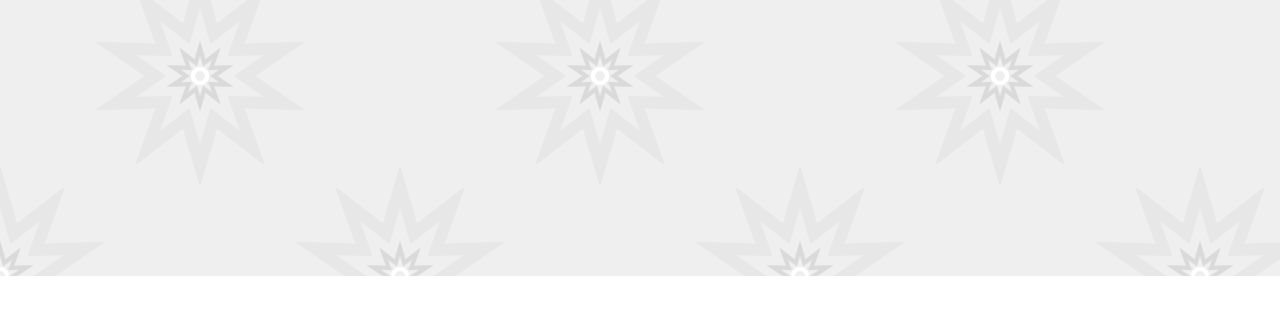
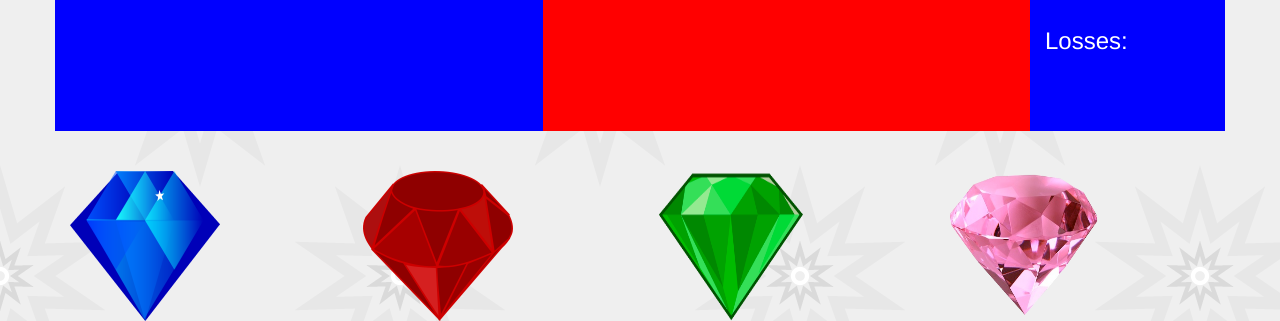
Before and after one commit to bmarti57/week-4-game, a plain HTML site: page index.html in a window 1280 px wide. Shown: the part 524-845 px from the top of the page. Before the commit the page ends 800 px from the top, so only its background shows below. Drawn offline with nearby package versions, Linux system fonts and the light colour scheme.

Commit message:
html and css style complete

```diff
--- a/assets/css/style.css
+++ b/assets/css/style.css
@@ -11,3 +11,20 @@ h1 {
 	background-color: blue;
 	color: white;
 }
+
+img {
+	height: 150px;
+	width: 150px;
+}
+
+.outer_box {
+	height: 200px;
+	background-color: blue;
+	color: white;
+}
+
+.inner_box {
+	height: 200px;
+	background-color: red;
+	color: white;
+}
--- a/assets/javascript/game.js
+++ b/assets/javascript/game.js
@@ -1,7 +1,10 @@
 $(document).ready(function() {
 
-var wins = 0;
-var losses = 0;
-var userScore = [];
+	var wins = 0;
+	var losses = 0;
+	var userScore = 0;
+
+
+
 
 });//document ready
--- a/index.html
+++ b/index.html
@@ -25,19 +25,41 @@
 		</div><!--Instructions Row-->
 	</div><!--Instructions Container-->
 
+		<br><br>
+
 	<div class="container">
 		<div class="row">
-			<div id="computer_score" class="col-md-5">
-
+			<div id="computer_score" class="col-md-5 outer_box">
+				<h2>Random Number: </h2>
 			</div><!--Computer Score Column-->
-			<div id="user_score" class="col-md-5">
-
+			<div id="user_score" class="col-md-5 inner_box">
+				<h2>Your Score: </h2>
 			</div><!--User Score Column-->
-			<div id="wins_losses" class="col-md-2">
-
+			<div id="wins_losses" class="col-md-2 outer_box">
+				<h3>Wins: </h3><br>
+				<h3>Losses: </h3>
 			</div><!--Wins/Losses Column-->
 		</div><!--Row-->
 	</div><!--Container-->
+
+		<br><br>
+
+	<div class="container">
+		<div class="row">
+			<div class="col-md-3">
+				<img class="sapphire" src="assets/images/sapphire.png" alt="sapphire">
+			</div>
+			<div class="col-md-3">
+				<img class="ruby" src="assets/images/redcrystal.png" alt="ruby">
+			</div>
+			<div class="col-md-3">
+				<img class="emerald" src="assets/images/emerald.png" alt="emerald">
+			</div>
+			<div class="col-md-3">
+				<img class="diamond" src="assets/images/diamond.png" alt="diamond">
+			</div>
+		</div>
+	</div>
 
 	<script type="text/javascript" src="assets/javascript/game.js">
 
```
Also changed, not shown: assets/images/bluecrystal.jpg (added), assets/images/diamond.jpg (added), assets/images/diamond.png (added), assets/images/emerald.png (added), assets/images/redcrystal.png (added), assets/images/sapphire.png (added).
